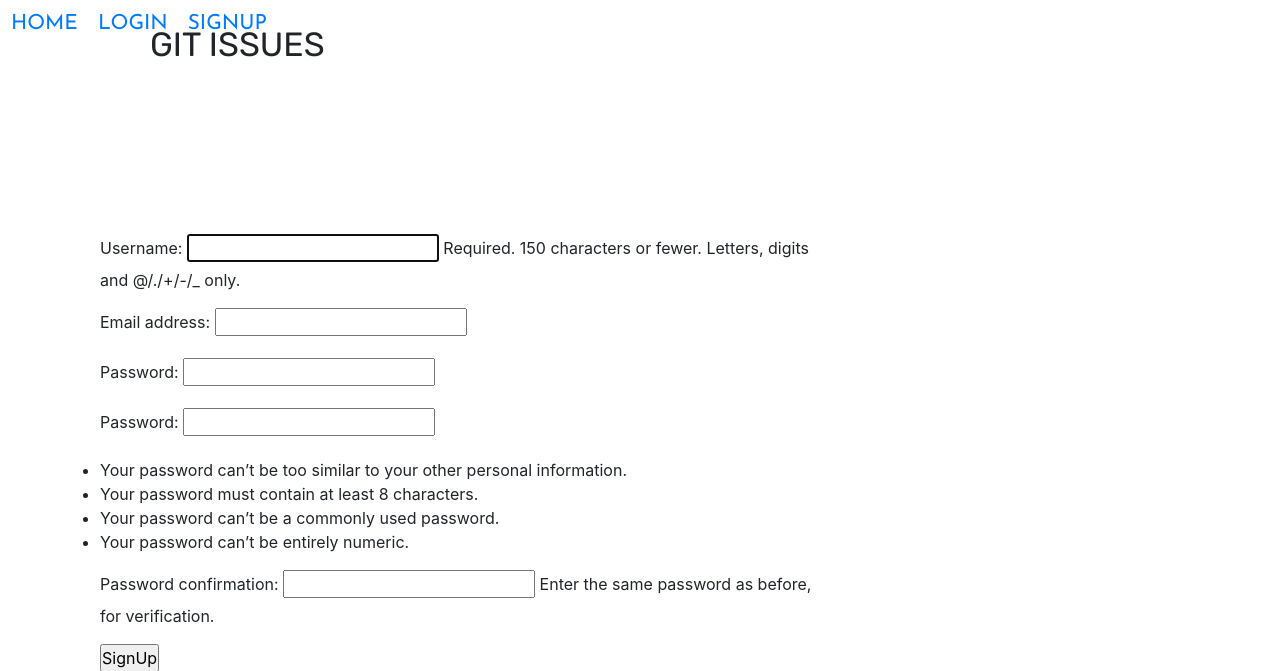
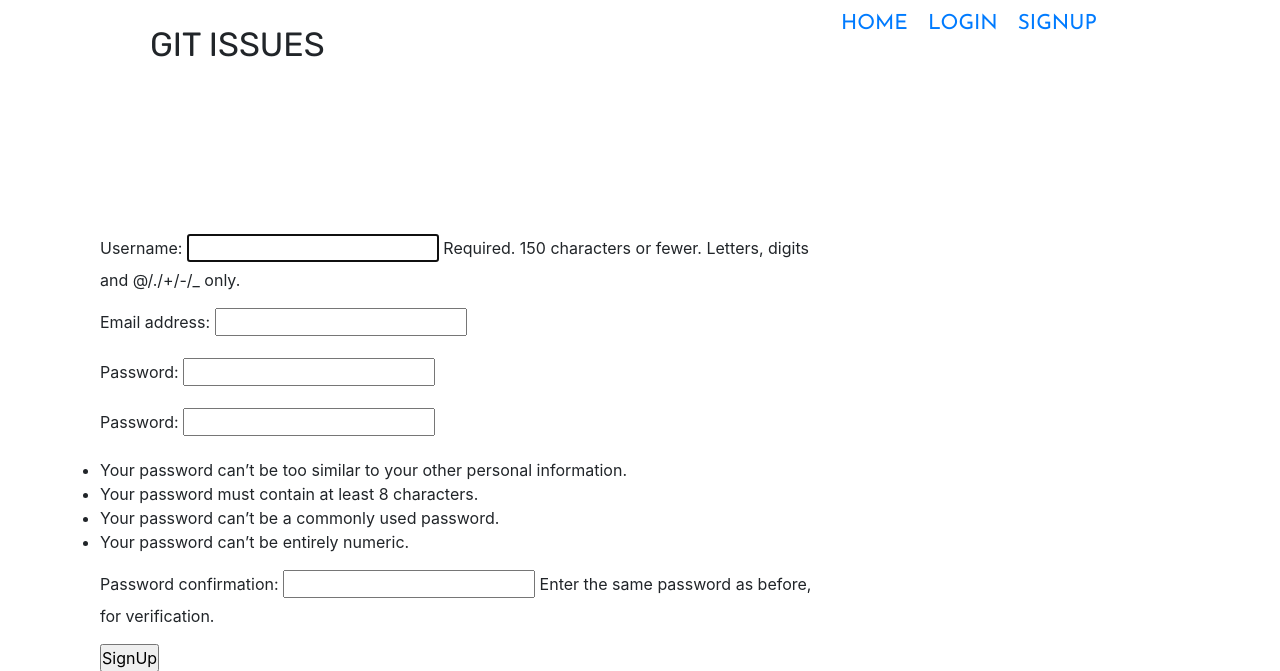
Before and after one commit to ujjavalsinha/gitissues-display, a Django app: page /signup/ in a window 1280 px wide. Shown: the top 671 px of the page. Run offline with Django 3.2, Linux system fonts and the light colour scheme; some libraries are stand-ins or nearby versions.

Commit message:
Update master.css

```diff
--- a/gitissues/static/master.css
+++ b/gitissues/static/master.css
@@ -96,11 +96,9 @@ header{
 }
 nav{
   grid-area:nav;
-  position:fixed;
   width:100%;
   height:100px;
   box-sizing:border-box;
-  transition:.3s;
 }
 main{
   grid-area:main;
```
